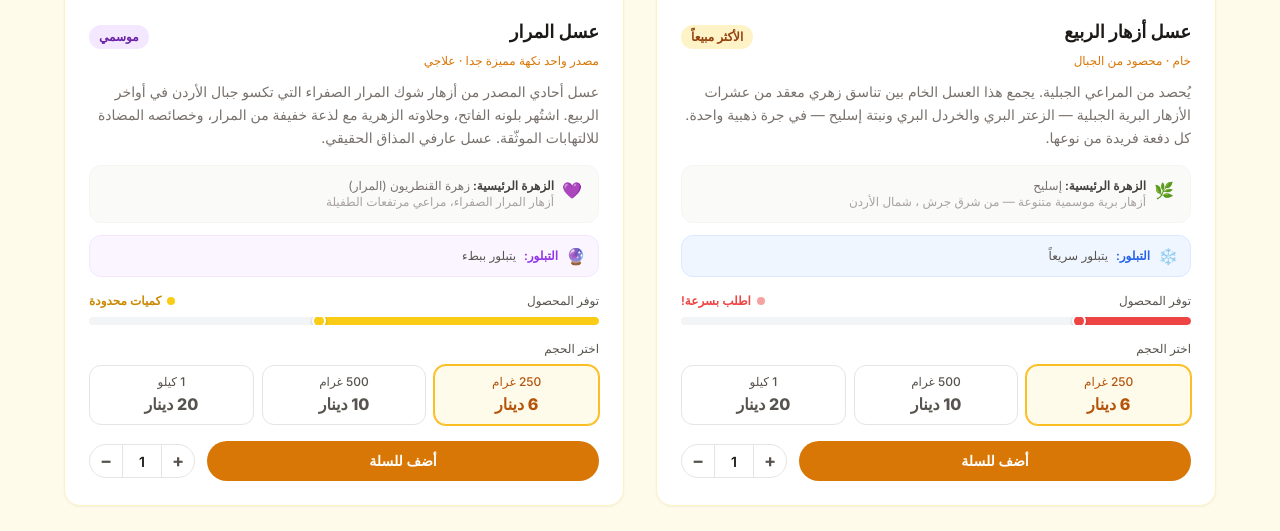
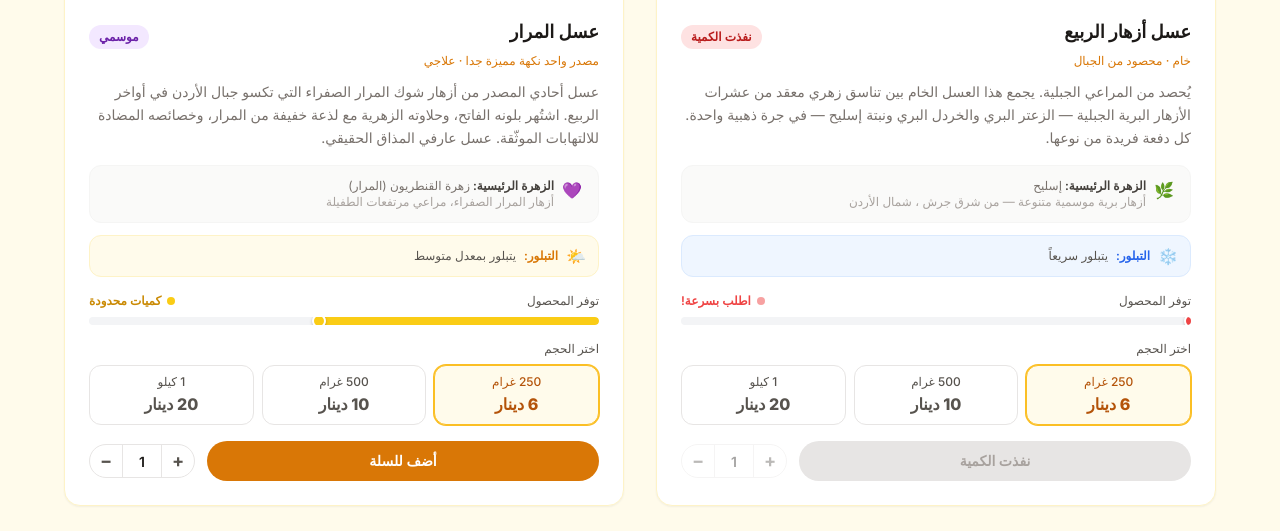
Before and after one commit to alkhateeeb/alkhateeeb.github.io, a plain HTML site: page products.html in a window 1280 px wide. Shown: the part 720-1251 px from the top of the page. Drawn offline with nearby package versions, Linux system fonts and the light colour scheme.

Commit message:
modify quantities
modify quantities

```diff
--- a/assets/js/cart.js
+++ b/assets/js/cart.js
@@ -40,6 +40,12 @@ function addToCart(productId, quantity, sizeIndex) {
   const cart    = getCart();
   const product = PRODUCTS.find((p) => p.id === productId);
   if (!product) return;
+  if (!product.stockPercent || product.stockPercent <= 0) {
+    if (typeof showToast === "function") {
+      showToast(`⛔ ${product.nameAr || product.name} نفذت الكمية`);
+    }
+    return;
+  }
 
   const size    = product.sizes[sizeIndex];
   if (!size) return;
--- a/assets/js/products-data.js
+++ b/assets/js/products-data.js
@@ -42,10 +42,10 @@ const PRODUCTS = [
       { weight: "500g", weightAr: "500 غرام", price: 10 },
       { weight: "1kg",  weightAr: "1 كيلو",   price: 20 },
     ],
-    stockPercent: 22,   // ← EDIT (0–100)
-    badge: "Bestseller",
-    badgeAr: "الأكثر مبيعاً",
-    badgeColor: "amber",
+    stockPercent: 0,   // ← EDIT (0–100)
+    badge: "Sold Out",
+    badgeAr: "نفذت الكمية",
+    badgeColor: "red",
     images: ["spring_1.jpg", "spring_2.jpg", "spring_3.jpg", "spring_5.jpg"],
   },
   {
@@ -65,8 +65,8 @@ const PRODUCTS = [
     mainFlower:      "Centaurea / Cornflower (Centaurea calcitrapa)",
     mainFlowerAr:    "زهرة القنطريون (المرار)",
     mainFlowerEmoji: "💜",
-    crystallization:   "slow",
-    crystallizationAr: "يتبلور ببطء",
+    crystallization:   "medium",
+    crystallizationAr: "يتبلور بمعدل متوسط",
     sourcePlantEmoji: "💜",
     jarGradient:   "from-purple-50 to-amber-50",
     plantGradient: "from-purple-100 to-purple-50",
@@ -108,7 +108,7 @@ const PRODUCTS = [
       { weight: "500g", weightAr: "500 غرام", price: 10 },
       { weight: "1kg",  weightAr: "1 كيلو",   price: 20 },
     ],
-    stockPercent: 70,
+    stockPercent: 80,
     badge: "Low Stock",
     badgeAr: "مخزون محدود",
     badgeColor: "red",
@@ -174,10 +174,10 @@ const PRODUCTS = [
       { weight: "500g", weightAr: "500 غرام", price: 13 },
       { weight: "1kg",  weightAr: "1 كيلو",   price: 25 },
     ],
-    stockPercent: 65,
-    badge: "Rare",
-    badgeAr: "نادر",
-    badgeColor: "gold",
+    stockPercent: 15,
+    badge: "Bestseller",
+    badgeAr: "الأكثر مبيعاً",
+    badgeColor: "amber",
     images: ["eycalptus_1.jpg", "eycalptus_2.jpg", "eycalptus_3.jpg", "sidr-1.jpg", "sidr-2.jpeg"],
   },
   {
@@ -238,16 +238,18 @@ function getAvailability(stockPercent) {
 
 /**
  * Returns display metadata for crystallization rate.
- * @param {"fast"|"slow"|"never"} type
+ * @param {"fast"|"medium"|"slow"|"never"} type
  */
 function getCrystallizationStyle(type) {
   const map = {
-    fast:  { icon: "❄️", label: "Crystallizes Fast",   labelAr: "يتبلور سريعاً",
-             textColor: "text-blue-600",   bgColor: "bg-blue-50",   borderColor: "border-blue-100" },
-    slow:  { icon: "🔮", label: "Crystallizes Slowly", labelAr: "يتبلور ببطء",
-             textColor: "text-purple-600", bgColor: "bg-purple-50", borderColor: "border-purple-100" },
-    never: { icon: "💧", label: "Stays Liquid",         labelAr: "لا يتبلور",
-             textColor: "text-teal-600",   bgColor: "bg-teal-50",   borderColor: "border-teal-100" },
+    fast:   { icon: "❄️", label: "Crystallizes Fast",   labelAr: "يتبلور سريعاً",
+              textColor: "text-blue-600",   bgColor: "bg-blue-50",   borderColor: "border-blue-100" },
+    medium: { icon: "🌤️", label: "Crystallizes Medium", labelAr: "يتبلور بمعدل متوسط",
+              textColor: "text-amber-600",  bgColor: "bg-amber-50",  borderColor: "border-amber-100" },
+    slow:   { icon: "🔮", label: "Crystallizes Slowly", labelAr: "يتبلور ببطء",
+              textColor: "text-purple-600", bgColor: "bg-purple-50", borderColor: "border-purple-100" },
+    never:  { icon: "💧", label: "Stays Liquid",         labelAr: "لا يتبلور",
+              textColor: "text-teal-600",   bgColor: "bg-teal-50",   borderColor: "border-teal-100" },
   };
   return map[type] || map.slow;
 }
--- a/products.html
+++ b/products.html
@@ -317,20 +317,23 @@
 
             <!-- الكمية + إضافة للسلة -->
             <div class="flex items-center gap-3">
-              <button onclick="addWithQty(${p.id})"
-                      class="flex-1 bg-amber-600 hover:bg-amber-500 active:scale-95 text-white
-                             font-semibold py-2.5 rounded-full transition text-sm">
-                أضف للسلة
+              <button onclick="addWithQty(${p.id})" ${p.stockPercent <= 0 ? "disabled" : ""}
+                      class="flex-1 font-semibold py-2.5 rounded-full transition text-sm
+                             ${p.stockPercent <= 0
+                               ? "bg-stone-200 text-stone-400 cursor-not-allowed"
+                               : "bg-amber-600 hover:bg-amber-500 active:scale-95 text-white"}">
+                ${p.stockPercent <= 0 ? "نفذت الكمية" : "أضف للسلة"}
               </button>
-              <div class="flex items-center border border-stone-200 rounded-full overflow-hidden shrink-0">
-                <button onclick="adjustQty(${p.id}, 1)"
+              <div class="flex items-center border border-stone-200 rounded-full overflow-hidden shrink-0
+                          ${p.stockPercent <= 0 ? "opacity-40 pointer-events-none" : ""}">
+                <button onclick="adjustQty(${p.id}, 1)" ${p.stockPercent <= 0 ? "disabled" : ""}
                         class="w-8 h-8 flex items-center justify-center text-stone-600
                                hover:bg-stone-100 transition text-lg font-bold leading-none">+</button>
-                <input id="qty-${p.id}" type="number" value="1" min="1" max="99"
+                <input id="qty-${p.id}" type="number" value="1" min="1" max="99" ${p.stockPercent <= 0 ? "disabled" : ""}
                        oninput="onQtyInput(${p.id}, this.value)"
                        class="qty-input w-10 h-8 text-center text-sm font-semibold
                               border-x border-stone-200 bg-white focus:outline-none"/>
-                <button onclick="adjustQty(${p.id}, -1)"
+                <button onclick="adjustQty(${p.id}, -1)" ${p.stockPercent <= 0 ? "disabled" : ""}
                         class="w-8 h-8 flex items-center justify-center text-stone-600
                                hover:bg-stone-100 transition text-lg font-bold leading-none">−</button>
               </div>
```
Also changed, not shown: en/index.html (+6 -4 lines), en/products.html (+11 -8 lines), index.html (+6 -4 lines), 2 other files.
